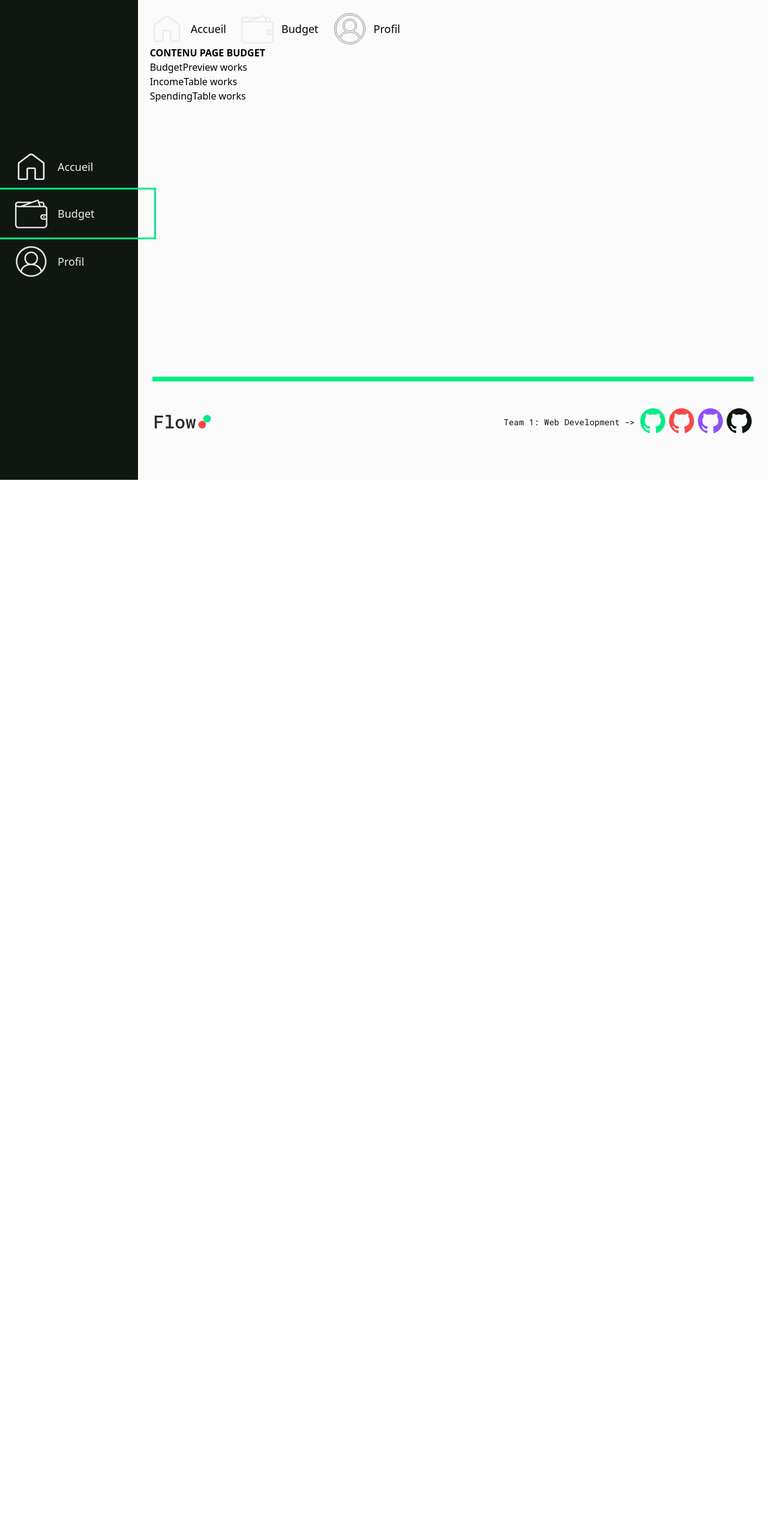
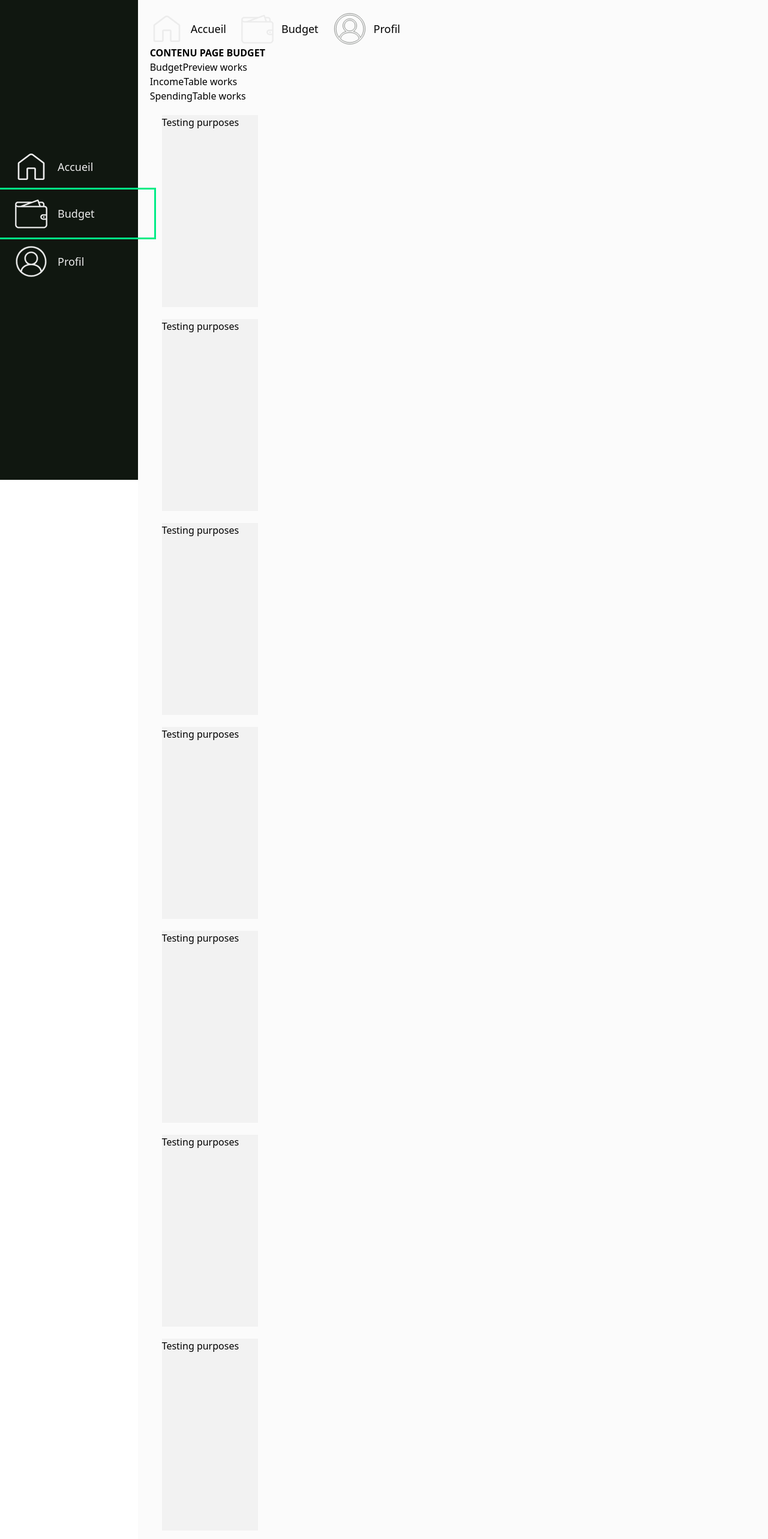
Before and after one commit to Big-pun/projet-synthese, a Vue app: page /espace-client/budget in a window 1280 px wide. Shown: the top 2566 px of the page at 60% size. Before the commit the page ends 800 px from the top, so only its background shows below. Built offline with nearby package versions, Linux system fonts and the light colour scheme.

Commit message:
Add test content to BudgetView to test ClientInterface layout

```diff
--- a/src/view/BudgetView.vue
+++ b/src/view/BudgetView.vue
@@ -9,6 +9,13 @@ import SpendingTable from '@/components/budget/SpendingTable.vue';
   <BudgetPreview></BudgetPreview>
   <IncomeTable></IncomeTable>
   <SpendingTable></SpendingTable>
+  <div class="h-80 bg-light-gray w-40 m-5">Testing purposes</div>
+  <div class="h-80 bg-light-gray w-40 m-5">Testing purposes</div>
+  <div class="h-80 bg-light-gray w-40 m-5">Testing purposes</div>
+  <div class="h-80 bg-light-gray w-40 m-5">Testing purposes</div>
+  <div class="h-80 bg-light-gray w-40 m-5">Testing purposes</div>
+  <div class="h-80 bg-light-gray w-40 m-5">Testing purposes</div>
+  <div class="h-80 bg-light-gray w-40 m-5">Testing purposes</div>
 </template>
 
 <style></style>
```
